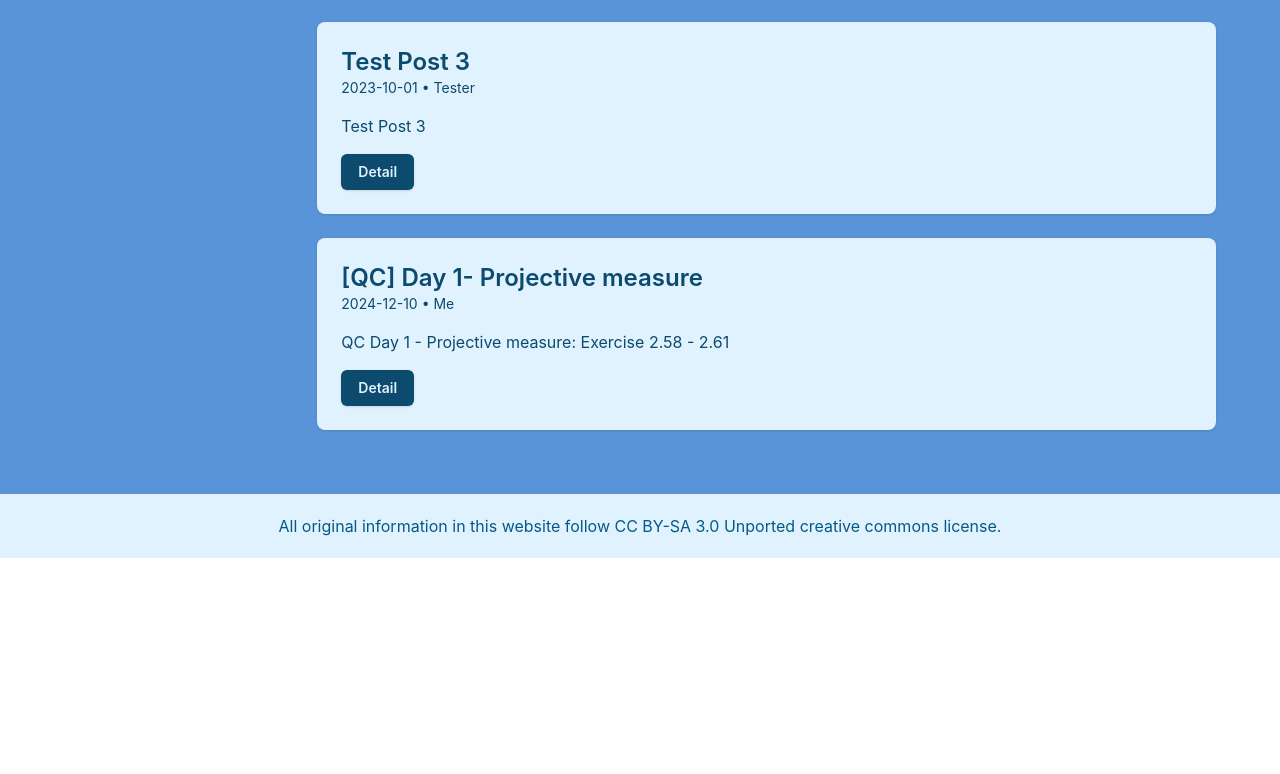
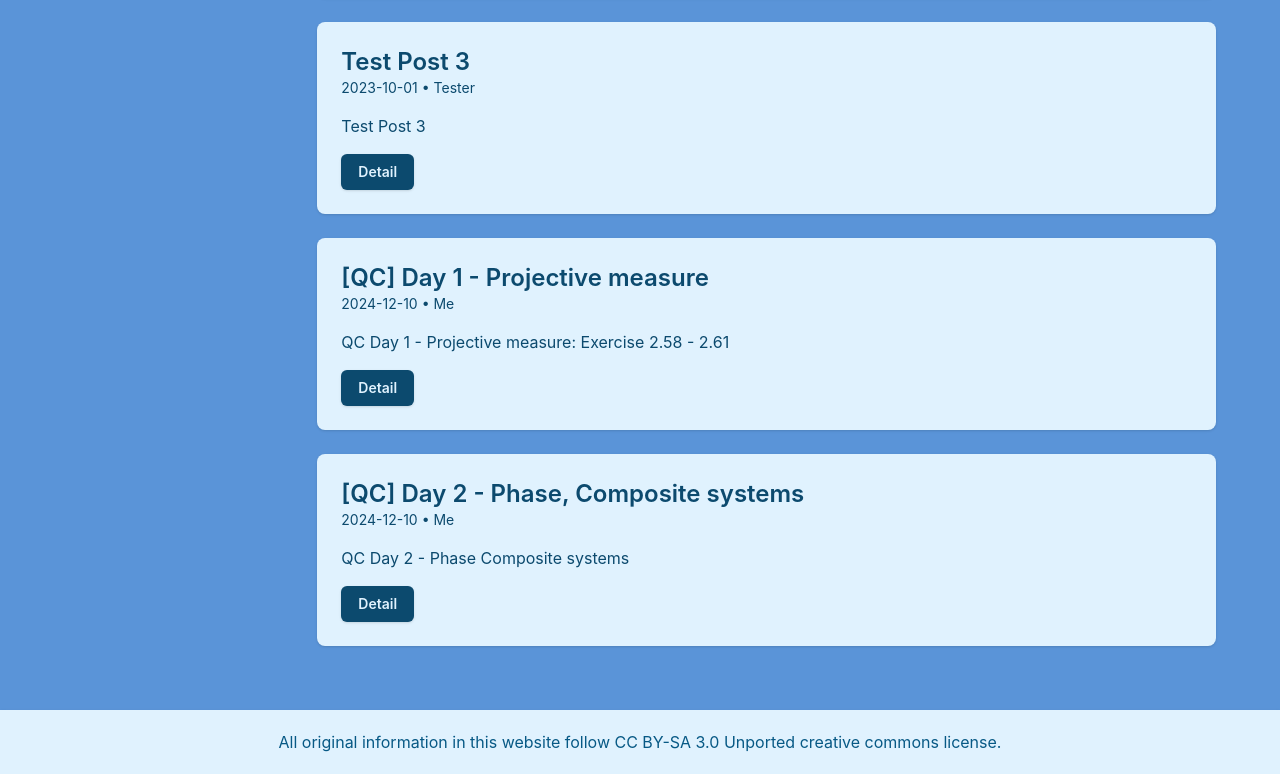
Before and after one commit to Luna5akura/luna, a React (Vite) app: page / in a window 1280 px wide. Shown: the part 606-1380 px from the top of the page. Before the commit the page ends 1164 px from the top, so only its background shows below. Built offline with nearby package versions, Linux system fonts and the light colour scheme.

Commit message:
qc:day 2

```diff
--- a/src/data/posts.ts
+++ b/src/data/posts.ts
@@ -31,11 +31,20 @@ export const posts: Post[] = [
   },
   {
     id:4,
-    title: '[QC] Day 1- Projective measure',
+    title: '[QC] Day 1 - Projective measure',
     date: '2024-12-10',
     excerpt: 'QC Day 1 - Projective measure: Exercise 2.58 - 2.61',
     contentKey: 'QC_1',
     author: 'Me',
     category: 'Quantum Computation',
-  }
+  },
+  {
+    id:5,
+    title: '[QC] Day 2 - Phase, Composite systems',
+    date: '2024-12-10',
+    excerpt: 'QC Day 2 - Phase Composite systems',
+    contentKey: 'QC_2',
+    author: 'Me',
+    category: 'Quantum Computation',
+  },
 ];
--- /dev/null
+++ b/src/posts/QC_2.md
@@ -0,0 +1,31 @@
+# Phase
+
+$e^{i\theta}|\psi\rangle$ = $|\psi\rangle$, *global phase factor* is $e^{i\theta}$.
+
+$e^{i\theta}|n$ = $a$, *relative phase factor* is $e^{i\theta}$.
+
+---
+
+# Composite systems
+
+The state space of a **composite** physical system is the **tensor product**
+of the state spaces of the component physical systems.
+
+---
+
+# Exercise 2.66
+
+Show that the average value of the observation $X_1Z_2$
+for a two qubit system measured in the state $(|00\rangle + |11\rangle) / \sqrt 2$ is zero.
+
+---
+
+## Solution
+
+$\langle X_1Z_2 \rangle = \langle (|00\rangle + |11\rangle) / \sqrt 2 | X_1 Z_2 | (|00\rangle + |11\rangle) / \sqrt 2 \rangle$
+
+$=\langle (|00\rangle + |11\rangle) / \sqrt 2 |(|10\rangle - |01\rangle)/\sqrt 2\rangle$
+
+$=0 $
+
+---
```
